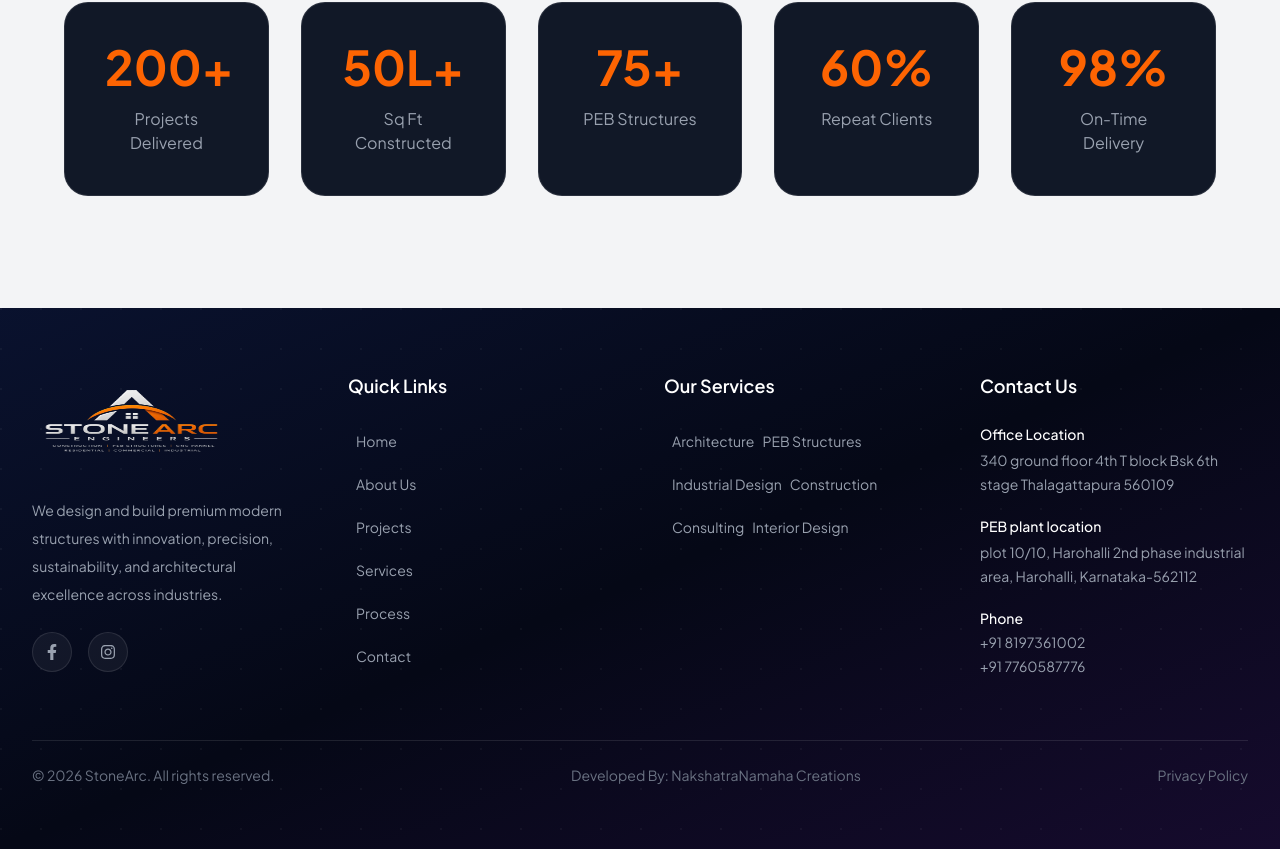
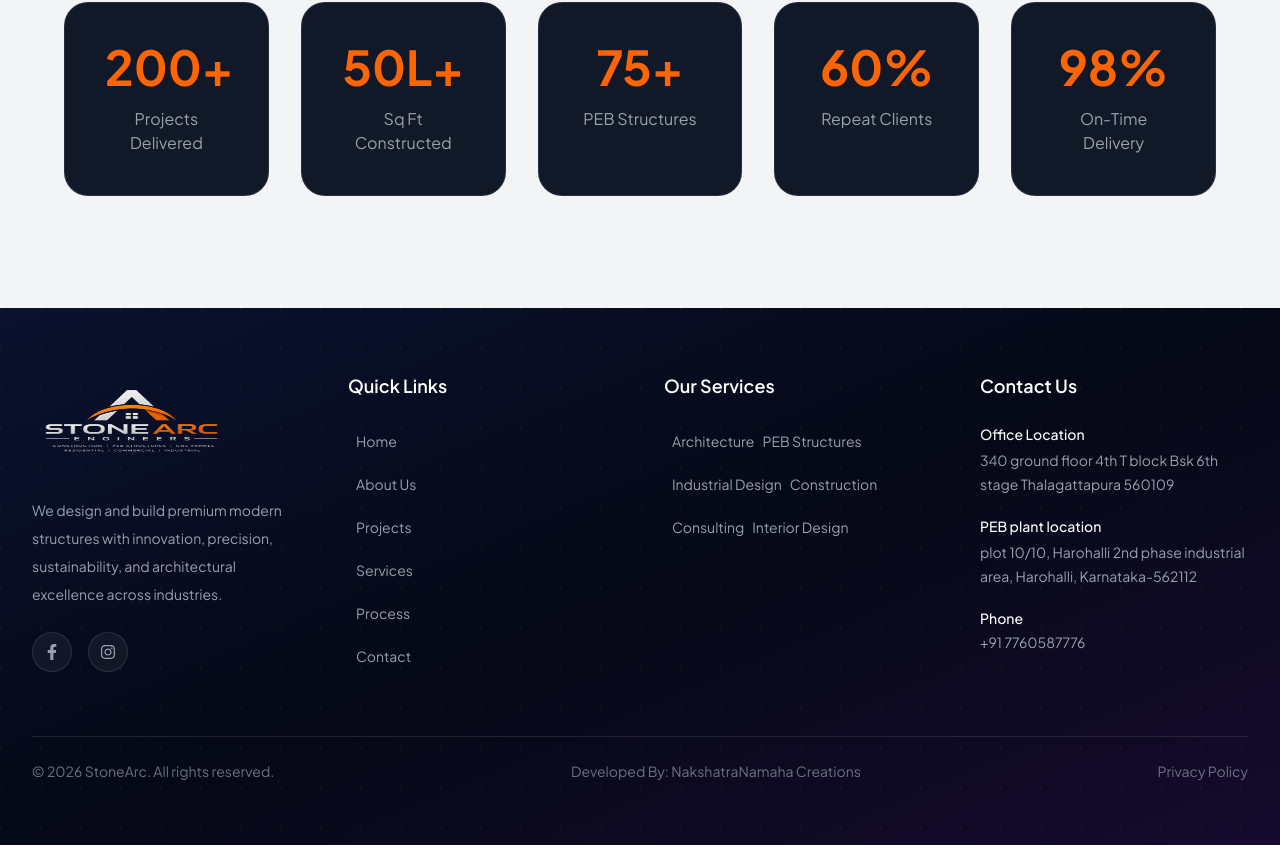
Before and after one commit to mumbaiops45/Stonearc, a Next.js app: page /projects in a window 1280 px wide. Shown: the part 5014-5863 px from the top of the page. Built offline with nearby package versions, Linux system fonts and the light colour scheme.

Commit message:
add  mobile number

```diff
--- a/src/app/component/Footer.jsx
+++ b/src/app/component/Footer.jsx
@@ -190,12 +190,12 @@ const Footer = () => {
                   Phone
                 </p>
 
-                <a
+                {/* <a
                   href="tel:+918197361002"
                   className="mt-1 block hover:text-white transition"
                 >
                   +91 8197361002
-                </a>
+                </a> */}
                 <a
                   href="tel:+917760587776"
                   className="mt-1 block hover:text-white transition"
--- a/src/app/contact/page.jsx
+++ b/src/app/contact/page.jsx
@@ -580,7 +580,7 @@ const Page = () => {
 
                                 <div className="space-y-5">
                                     {[
-                                        { icon: "📞", label: "Phone", value: "+91 8197361002", href: "tel:+918197361002" },
+                                        // { icon: "📞", label: "Phone", value: "+91 8197361002", href: "tel:+918197361002" },
                                         { icon: "📞", label: "Phone2", value: "+91 7760587776", href: "tel:+917760587776" },
                                         { icon: "✉️", label: "Email", value: "info@stonearcengineers.com", href: "mailto:info@stonearcengineers.com" },
                                     ].map(({ icon, label, value, href }) => (
```
